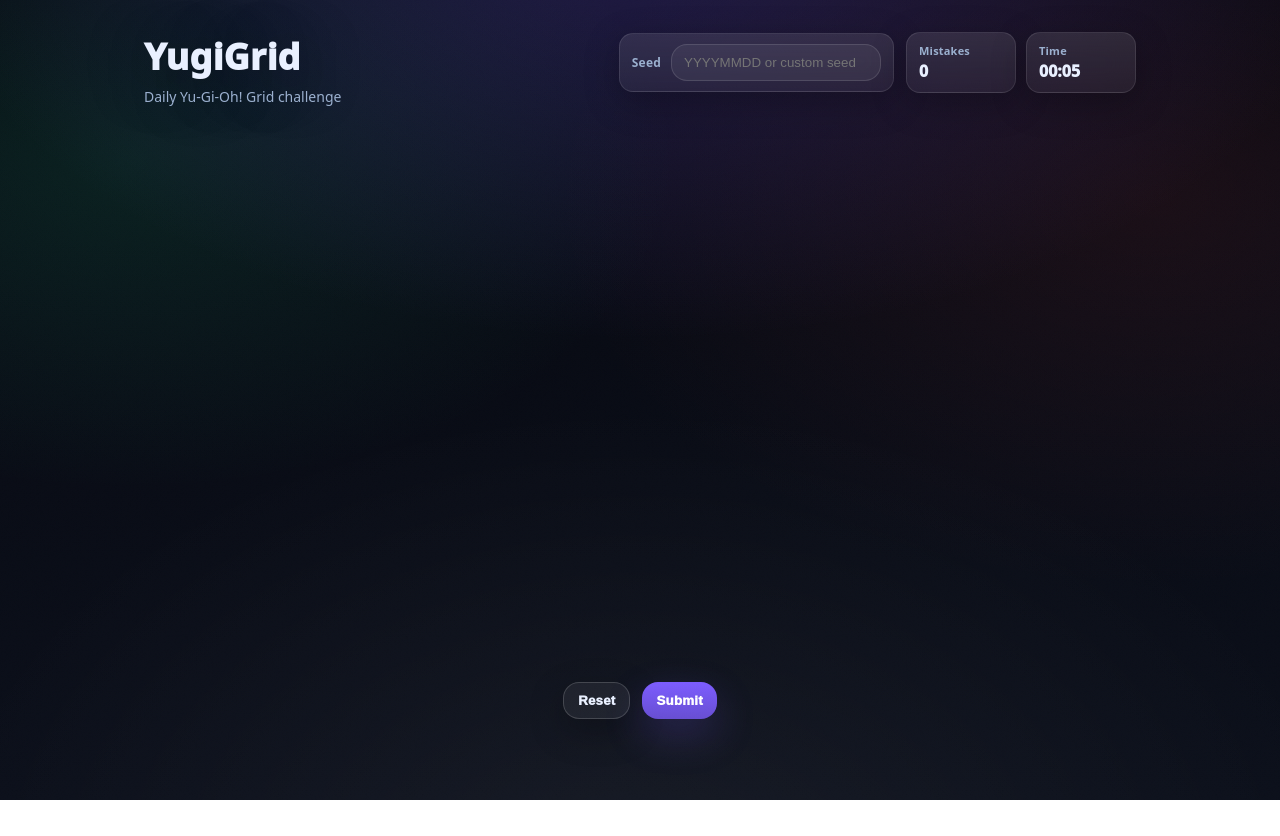
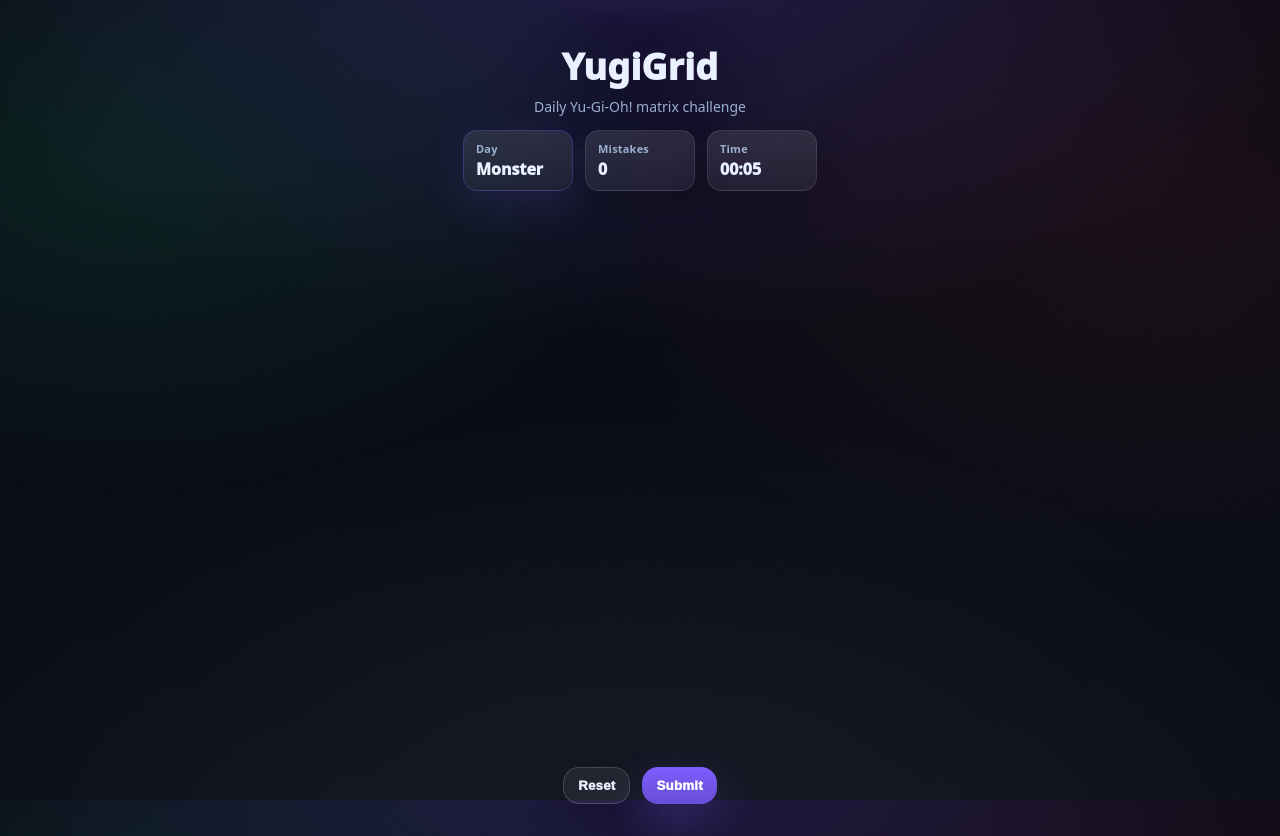
Before and after one commit to kgkteam/yugigrid, a website built with Vite: page index.html in a window 1280 px wide. Before the commit the page ends 800 px from the top, so only its background shows below. Built offline with nearby package versions, Linux system fonts and the light colour scheme; no server answers.

Commit message:
fix: daybadge

```diff
--- a/index.html
+++ b/index.html
@@ -14,29 +14,23 @@
 <div class="topbar">
   <div class="brand">
     <h1>YugiGrid</h1>
-      <p class="sub">Daily Yu-Gi-Oh! Grid challenge</p>
+    <p class="sub">Daily Yu-Gi-Oh! matrix challenge</p>
   </div>
 
   <div class="topbar-right">
-      <div class="seedBox">
-        <label for="seed" class="lbl">Seed</label>
-        <input
-          id="seed"
-          type="text"
-          inputmode="numeric"
-          placeholder="YYYYMMDD or custom seed"
-        />
+    <div class="pill dayPill">
+      <div class="pillLabel" id="dayLabel">Day</div>
+      <div class="pillValue" id="dayType">Monster</div>
     </div>
 
-      <div class="statPills">
     <div class="pill">
       <div class="pillLabel">Mistakes</div>
       <div class="pillValue" id="mistakes">0</div>
     </div>
+
     <div class="pill">
       <div class="pillLabel">Time</div>
       <div class="pillValue" id="time">00:00</div>
-        </div>
     </div>
   </div>
 </div>
--- a/style.css
+++ b/style.css
@@ -751,3 +751,42 @@
 .board{
   grid-template-columns: repeat(3, var(--cellW));
 }
+
+/* ===== TOPBAR: centered title + centered stats row ===== */
+.topbar{
+  display:flex;
+  flex-direction: column;
+  align-items: center;
+  justify-content: center;
+  gap: 14px;
+  margin: 18px 0 18px;
+}
+
+.brand{
+  min-width: 0;
+  text-align: center;
+}
+
+.brand h1{
+  margin: 0 0 6px;
+}
+
+.brand .sub{
+  margin: 0;
+  color: var(--muted);
+  font-size: 14px;
+}
+
+.topbar-right{
+  display:flex;
+  align-items:center;
+  justify-content:center;
+  gap:12px;
+  flex-wrap:wrap;
+}
+
+/* opcionális: kicsit hangsúlyosabb Day pill */
+.dayPill{
+  border-color: rgba(124,92,255,.28);
+  box-shadow: 0 14px 45px rgba(124,92,255,.14);
+}
```
Lines whose indentation alone changed are shown as unchanged.
